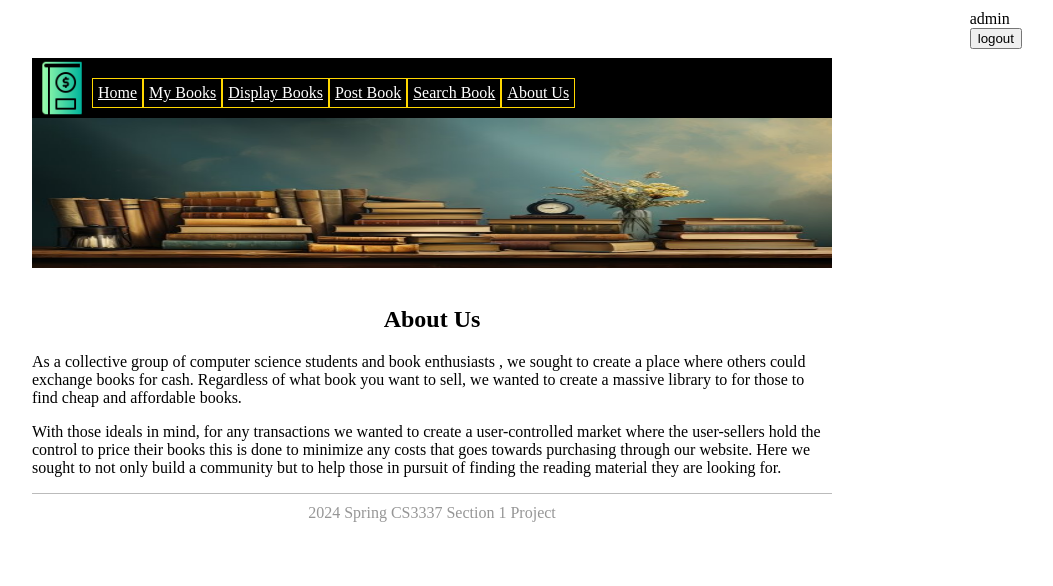
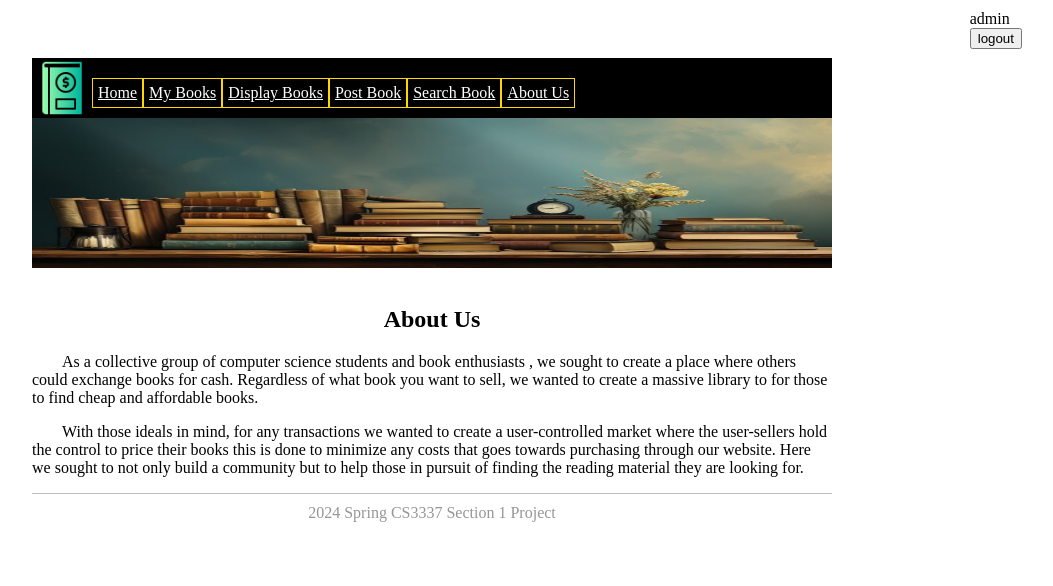
Before and after one commit to Joeescobar87/CS-3337-Project, a Django app: page /aboutus in a window 1280 px wide. Shown: the top 586 px of the page, without its empty margins (208-1261 px from the left). Run offline with Django 5.2, Linux system fonts and the light colour scheme; a user stored in the database is signed in; data comes from the database, SQL or seed files in the repository.

Commit message:
text-content styling (about us/index html)

```diff
--- a/CS3337Spring01/bookEx/bookEx/static/main.css
+++ b/CS3337Spring01/bookEx/bookEx/static/main.css
@@ -82,3 +82,7 @@
 table {
     text-align: center;
 }
+p {
+    text-indent: 3mm;
+    text-indent: 30px;
+}
```
